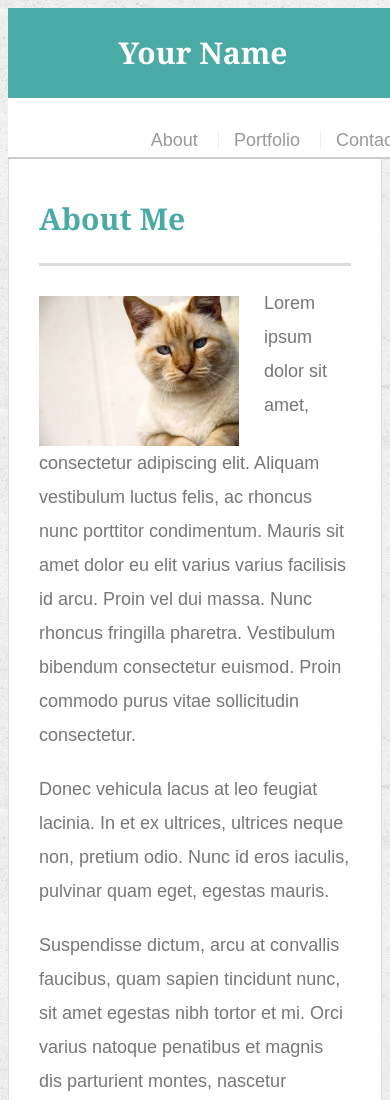
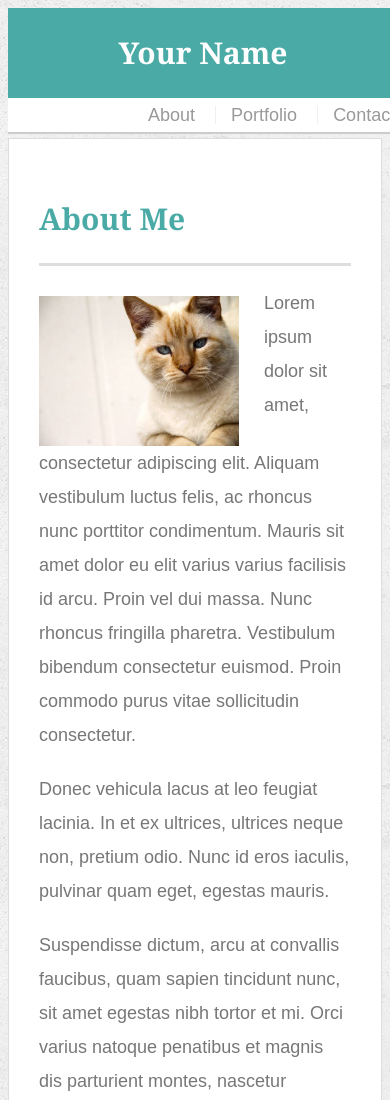
Before and after one commit to Soheila-Lotfi/Responsive-Portfolio, a plain HTML site: page index.html in a window 390 px wide. Shown: the top 1100 px of the page. Drawn offline with Linux system fonts and the light colour scheme.

Commit message:
I put the nav in the center

```diff
--- a/assets/css/style.css
+++ b/assets/css/style.css
@@ -227,5 +227,20 @@ body {
     width: 100%;
   }
 
+nav {
+  margin-top:0;
+  float:none;
+  padding-top:10px;
 
+}
+  nav a:first-child {
+    margin-left: 125px;
   }
+/*
+  nav a {
+
+    padding-left: 15px;
+    line-height: 18px;
+
+  } */
+  }
```
